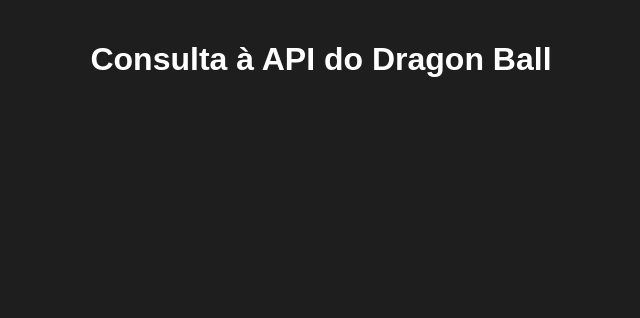
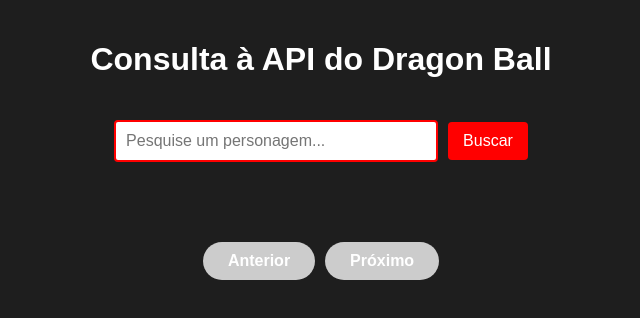
Before and after one commit to K-lebb/dragonBallAPI, a plain HTML site: page index.html in a window 1280 px wide. Shown: the whole page, without its empty margins (319-959 px from the left). Drawn offline with Linux system fonts and the light colour scheme; no server answers.

Commit message:
ajustei a pesquisa pelo nome dos personagens e a paginação para apresentar todos os personagens diposniveis

```diff
--- a/index.html
+++ b/index.html
@@ -8,6 +8,12 @@
 </head>
 <body>
     <h1>Consulta à API do Dragon Ball</h1>
+
+    <div class="search-bar">
+        <input type="text" id="searchInput" placeholder="Pesquise um personagem..." />
+        <button id="searchButton">Buscar</button>
+    </div>
+
     <div id="result" class="card-container"></div>
     <script src="script.js"></script>
 </body>
--- a/script.js
+++ b/script.js
@@ -1,26 +1,64 @@
 const divResult = document.getElementById("result");
+const searchButton = document.getElementById("searchButton");
+const searchInput = document.getElementById("searchInput");
 
-async function fetchCharacters() {
+const paginationContainer = document.createElement("div");
+paginationContainer.className = "pagination";
 
-    for(let charactersID = 1; charactersID < 5; charactersID++){
+const prevButton = document.createElement("button");
+prevButton.innerText = "Anterior";
+prevButton.disabled = true;
 
-        console.log("passou", charactersID);
+const nextButton = document.createElement("button");
+nextButton.innerText = "Próximo";
 
+paginationContainer.appendChild(prevButton);
+paginationContainer.appendChild(nextButton);
+document.body.appendChild(paginationContainer);
+
+let currentPage = 1;
+const itemsPerPage = 10;
+
+searchButton.addEventListener('click', () => {
+    const query = searchInput.value.trim().toLowerCase();
+    currentPage = 1;
+    fetchCharacters(query);
+});
+
+prevButton.addEventListener("click", () => {
+    if (currentPage > 1) {
+        currentPage--;
+        fetchCharacters(searchInput.value.trim().toLowerCase());
+    }
+});
+
+nextButton.addEventListener("click", () => {
+    currentPage++;
+    fetchCharacters(searchInput.value.trim().toLowerCase());
+});
+
+async function fetchCharacters(query = '') {
+    divResult.innerHTML = '';
+    let hasResults = false;
+
+    let startID = (currentPage - 1) * itemsPerPage + 1;
+    let endID = startID + itemsPerPage - 1;
+
+    for (let charactersID = startID; charactersID <= endID; charactersID++) {
         const url = `https://dragonball-api.com/api/characters/${charactersID}`;
 
         try {
             const response = await fetch(url);
-
-            if(!response.ok){
-                console.warn(`Personagem ${charactersID} não encontrado (Erro ${response.status}).`);
-            }
+            if (!response.ok) continue;
 
             const data = await response.json();
 
+            if (query === '' || data.name.toLowerCase().includes(query)) {
+                hasResults = true;
+
                 const card = document.createElement("div");
                 card.className = "card";
-
-            card.innerHTML =`
+                card.innerHTML = `
                     <h2>${data.name}</h2>
                     <img src="${data.image}" alt="${data.name}" style="width: 150px; height: auto; border-radius: 8px;"/>
                     <p><strong>Ki:</strong> ${data.ki}</p>
@@ -28,12 +66,20 @@
                     <p><strong>Race:</strong> ${data.race}</p>
                     <p><strong>Gender:</strong> ${data.gender}</p>
                     <p><strong>Affiliation:</strong> ${data.affiliation}</p>
-            `
+                `;
                 divResult.appendChild(card);
+            }
         } catch (error) {
+            console.error(`Erro ao buscar personagem ${charactersID}:`, error);
         }
     }
 
+    prevButton.disabled = currentPage === 1;
+    nextButton.disabled = !hasResults;
+
+    if (!hasResults && query) {
+        divResult.innerHTML = `<p>Nenhum personagem encontrado para "<strong>${query}</strong>".</p>`;
+    }
 }
 
 fetchCharacters();
--- a/style.css
+++ b/style.css
@@ -4,6 +4,38 @@
     color: white;
     margin: 0;
     padding: 0;
+}
+
+.search-bar {
+    display: flex;
+    justify-content: center;
+    align-items: center;
+    margin: 20px 0;
+}
+
+.search-bar input {
+    width: 300px;
+    padding: 10px;
+    border: 2px solid #ff0000;
+    border-radius: 4px;
+    outline: none;
+    font-size: 16px;
+}
+
+.search-bar button {
+    padding: 10px 15px;
+    margin-left: 10px;
+    background-color: #ff0000;
+    color: #fff;
+    border: none;
+    border-radius: 4px;
+    cursor: pointer;
+    font-size: 16px;
+    transition: background-color 0.2s;
+}
+
+.search-bar button:hover {
+    background-color: #b71c1c;
 }
 
 h1 {
@@ -56,3 +88,41 @@
     margin: 5px 0;
     font-size: 14px;
 }
+
+.pagination {
+    display: flex;
+    justify-content: center;
+    align-items: center;
+    margin-top: 20px;
+    gap: 10px;
+}
+
+.pagination button {
+    background: linear-gradient(135deg, #FF9800, #F44336);
+    color: white;
+    font-size: 16px;
+    font-weight: bold;
+    padding: 10px 25px;
+    border: none;
+    border-radius: 25px;
+    cursor: pointer;
+    box-shadow: 0 4px 6px rgba(0, 0, 0, 0.2);
+    transition: all 0.3s ease;
+}
+
+.pagination button:hover {
+    background: linear-gradient(135deg, #F44336, #FF9800);
+    transform: scale(1.05);
+    box-shadow: 0 6px 10px rgba(0, 0, 0, 0.3);
+}
+
+.pagination button:disabled {
+    background: #CCCCCC;
+    cursor: not-allowed;
+    box-shadow: none;
+    transform: none;
+}
+
+.pagination button:disabled:hover {
+    transform: none;
+}
```
Lines whose indentation alone changed are shown as unchanged.
